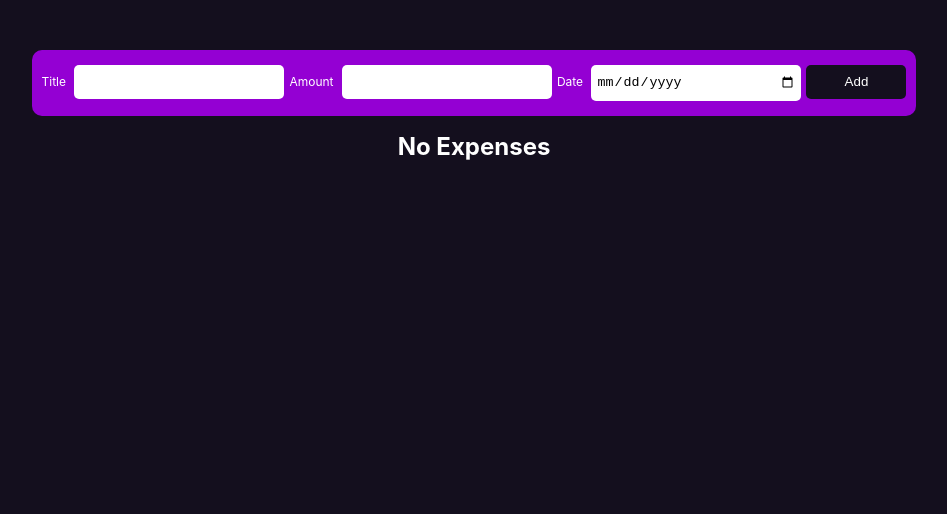
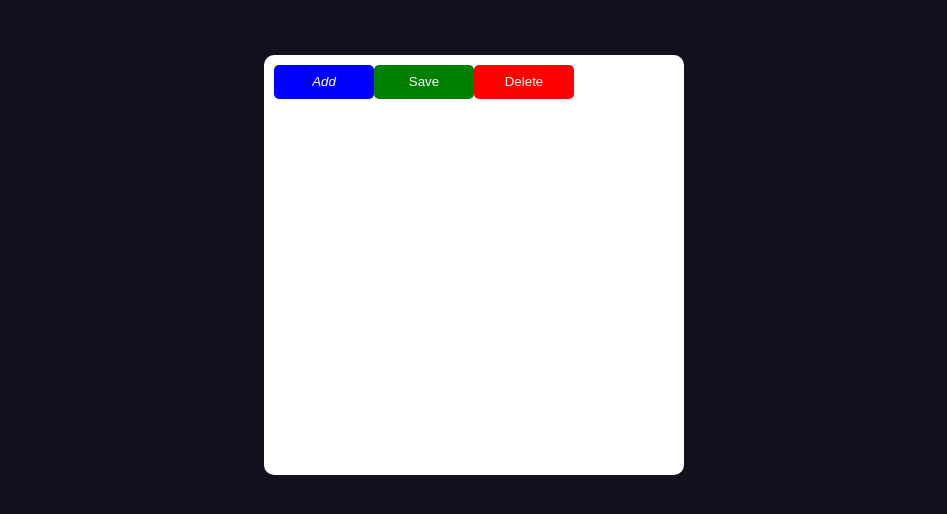
Before and after one commit to pawankrprasad/react-app-practical, a React (Create React App) app: page / in a window 1280 px wide. Shown: the top 514 px of the page, without its empty margins (166-1113 px from the left). Built offline with nearby package versions, Linux system fonts and the light colour scheme.

Commit message:
component childrens

```diff
--- a/src/App.js
+++ b/src/App.js
@@ -1,41 +1,55 @@
 
 import { useState } from 'react';
-import './App.css';
+import AppClasses from './App.module.css';
 import Expenses from './Expenses/Expenses';
+import Button from './UI/Button';
 
 
-const Counter = () =>{
-
-  const [num, setNum] = useState(0);
-
-  const handleSyncCounter =()=> {
-
-    setNum((prevState) => prevState+1)
-  }
-
-  const handleAsyncCounter =()=> {
-    setTimeout(()=>{
-      setNum((prevState) => prevState + 1)
-    },5000)
-  }
-
+const Box = () => {
   return(
-    <div>
-      <div style={{fontSize:"26px"}}>{num}</div>
-      <button onClick={handleSyncCounter}>Sync</button>
-      <button onClick={handleAsyncCounter}>Async</button>
-    </div>
+    <div className='box'>
+    Box
+  </div>
   )
 }
 
 
-const App = () => {
-    return (
-      <div className='main'>
-        <Expenses/>
-       </div>
-    );
+
+const Card = (props) => {
+  return(
+  <div className='card'>
+    <div>
+      {props.children}
+    </div>
+
+  </div>
+)
   }
 
 
+
+
+
+// const App = () => {
+//     return (
+//       <div className={AppClasses.main}>
+//         <Counter className='card_red' />
+//         <Counter className='card_green' />
+//        </div>
+//     );
+//   }
+
+const App = () => {
+  return (
+    <div className={AppClasses.main}>
+      <Card>
+        <Button variant="primary" onClick={()=> alert("Add Button Clicked")}> <i>Add</i>  </Button>
+        <Button variant="success" onClick={()=> alert("Save Button Clicked")}>Save</Button>
+        <Button variant="danger" onClick={()=> alert("Delete Button Clicked")}>Delete</Button>
+      </Card>
+      </div>
+  );
+}
+
+
 export default App;
--- a/src/App.css
+++ b/src/App.module.css
@@ -6,3 +6,7 @@
   color: white;
   margin-top: 50px;
 }
+
+.button {
+  background-color: red;
+}
--- a/src/Expenses/Expense.css
+++ b/src/Expenses/Expense.css
@@ -84,6 +84,4 @@
 
 }
 
-
-
 /* background-color: #9400d3; */
--- a/src/Expenses/ExpenseItem.js
+++ b/src/Expenses/ExpenseItem.js
@@ -1,5 +1,4 @@
 import moment from 'moment';
-
 
 
 const ExpenseDate = ({date}) => {
@@ -19,7 +18,7 @@ const ExpenseItem = ({ expense }) => {
 
     return (
         <>
-            <div className={"expense_item_strip radius_10 padding_10 boarder_white"+  bgClass} >
+            <div className={`expense_item_strip radius_10 padding_10 boarder_white ${bgClass}`} >
                 <ExpenseDate date={expense.date}/>
                 <div className='expense_item_title'> {expense.title}</div>
                 <div className='expense_item_amount boarder_white radius_10 padding_10' style={{backgroundColor: expense.amount > 100 ? "red" : "#9400d3"}}>${expense.amount}</div>
--- /dev/null
+++ b/src/UI/Button.js
@@ -0,0 +1,13 @@
+import classes from './UI.module.css'
+
+
+const Button = (props) => {
+    // const { variant, onClick, children} = props;
+    const { variant, children, ...rest} = props;
+    return (
+        <button {...rest} className={`${classes.button} ${classes[variant]}`} >
+            {children}
+        </button>
+    )
+}
+export default Button;
--- /dev/null
+++ b/src/UI/UI.module.css
@@ -0,0 +1,13 @@
+.button {
+    line-height: 24px;
+    padding: 5px 10px;
+    background-color: blue;
+    color:white;
+    border-radius: 5px;
+    width: 100px;
+    border: none;
+}
+
+.primary { background-color: blue;}
+.success { background-color: green;}
+.danger { background-color: red;}
--- a/src/index.css
+++ b/src/index.css
@@ -14,3 +14,26 @@ body {
   width: 300px;
   height: 300px;
 }
+
+.card {
+  width: 400px;
+  height: 400px;
+  background-color: white;
+  margin: 5px;
+  padding: 10px;
+  border-radius: 10px;
+
+}
+
+.card_red { background-color: red}
+.card_green { background-color: green}
+
+
+.box {
+  width: 200px;
+  height: 200px;
+  background-color: red;
+  margin: 5px;
+  padding: 10px;
+  border-radius: 10px;
+}
```
Also changed, not shown: src/Counter.js (added, +28 -0 lines).
